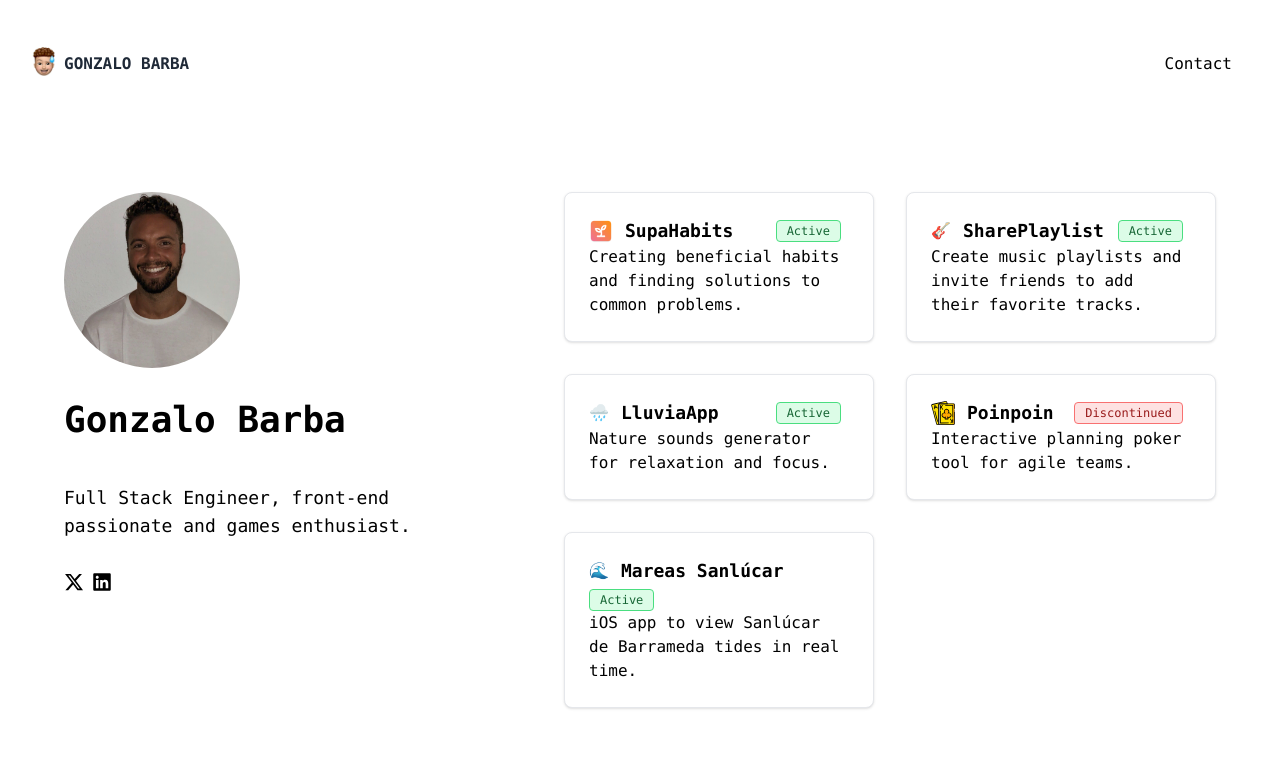
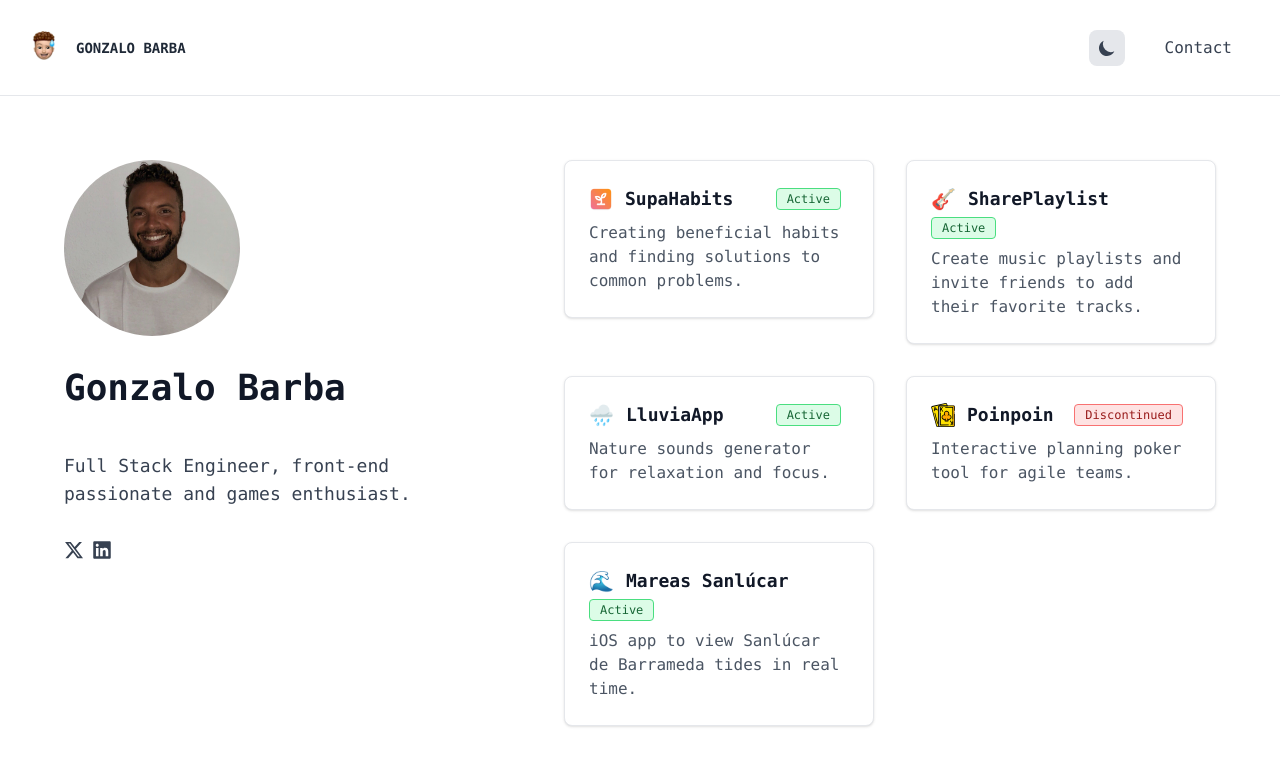
Before and after one commit to gon250/gonzalobarba.me, a Next.js app: page / in a window 1280 px wide. Shown: the top 766 px of the page. Built offline with nearby package versions, Linux system fonts and the light colour scheme.

Commit message:
Add dark mode and solve minor issues

```diff
--- a/components/header.tsx
+++ b/components/header.tsx
@@ -2,20 +2,44 @@
 import profilePic from "../public/me-ios.jpg";
 import Image from "next/image";
 
-export default function Header() {
+interface HeaderProps {
+  darkMode?: boolean;
+  toggleDarkMode?: () => void;
+}
+
+export default function Header({ darkMode, toggleDarkMode }: HeaderProps) {
 
     return (
-      <header className="z-30 flex items-center w-full h-24 sm:h-32">
-        <div className="container flex justify-between px-6 mx-auto">
-          <div className="flex justify-center items-center">
-            <Image src={profilePic} width={40} height={40} alt="profile" />
-            <span className="text-md font-black text-gray-800 uppercase">
+      <header className="z-30 flex items-center w-full h-20 sm:h-24 border-b border-gray-200 dark:border-gray-700 transition-colors duration-300">
+        <div className="container flex justify-between items-center px-6 mx-auto">
+          <div className="flex justify-center items-center gap-2 sm:gap-3">
+            <Image src={profilePic} width={40} height={40} alt="profile" className="rounded-full" />
+            <span className="text-sm sm:text-md font-black text-gray-800 dark:text-white uppercase">
               Gonzalo Barba
             </span>
           </div>
-          <a href="mailto:me@gonzalobarba.com" className="flex px-6 py-2 hover:text-black">
-            Contact
-          </a>
+          <div className="flex items-center gap-3 sm:gap-4">
+            {toggleDarkMode && (
+              <button
+                onClick={toggleDarkMode}
+                className="p-2 rounded-lg bg-gray-200 dark:bg-gray-700 hover:bg-gray-300 dark:hover:bg-gray-600 transition-colors duration-200"
+                aria-label="Toggle dark mode"
+              >
+                {darkMode ? (
+                  <svg className="w-5 h-5 text-yellow-500" fill="currentColor" viewBox="0 0 20 20">
+                    <path fillRule="evenodd" d="M10 2a1 1 0 011 1v1a1 1 0 11-2 0V3a1 1 0 011-1zm4 8a4 4 0 11-8 0 4 4 0 018 0zm-.464 4.95l.707.707a1 1 0 001.414-1.414l-.707-.707a1 1 0 00-1.414 1.414zm2.12-10.607a1 1 0 010 1.414l-.706.707a1 1 0 11-1.414-1.414l.707-.707a1 1 0 011.414 0zM17 11a1 1 0 100-2h-1a1 1 0 100 2h1zm-7 4a1 1 0 011 1v1a1 1 0 11-2 0v-1a1 1 0 011-1zM5.05 6.464A1 1 0 106.465 5.05l-.708-.707a1 1 0 00-1.414 1.414l.707.707zm1.414 8.486l-.707.707a1 1 0 01-1.414-1.414l.707-.707a1 1 0 011.414 1.414zM4 11a1 1 0 100-2H3a1 1 0 000 2h1z" clipRule="evenodd"></path>
+                  </svg>
+                ) : (
+                  <svg className="w-5 h-5 text-gray-700" fill="currentColor" viewBox="0 0 20 20">
+                    <path d="M17.293 13.293A8 8 0 016.707 2.707a8.001 8.001 0 1010.586 10.586z"></path>
+                  </svg>
+                )}
+              </button>
+            )}
+            <a href="mailto:me@gonzalobarba.com" className="text-sm sm:text-base px-3 sm:px-6 py-2 text-gray-700 dark:text-gray-300 hover:text-black dark:hover:text-white transition-colors">
+              Contact
+            </a>
+          </div>
         </div>
       </header>
     );
--- a/pages/index.tsx
+++ b/pages/index.tsx
@@ -1,6 +1,7 @@
 import Head from "next/head";
 import Image from "next/image";
 import { FaLinkedin, FaXTwitter } from "react-icons/fa6";
+import { useState, useEffect } from "react";
 
 import ProfileImg from "../public/me.jpg";
 
@@ -10,6 +11,28 @@ import Header from "../components/header";
 import Link from "next/link";
 
 export default function Home() {
+  const [darkMode, setDarkMode] = useState(() => {
+    // Initialize from localStorage if available
+    if (typeof window !== 'undefined') {
+      return localStorage.getItem('darkMode') === 'true';
+    }
+    return false;
+  });
+
+  useEffect(() => {
+    // Apply dark mode class to document
+    if (darkMode) {
+      document.documentElement.classList.add('dark');
+      localStorage.setItem('darkMode', 'true');
+    } else {
+      document.documentElement.classList.remove('dark');
+      localStorage.setItem('darkMode', 'false');
+    }
+  }, [darkMode]);
+
+  const toggleDarkMode = () => {
+    setDarkMode(!darkMode);
+  };
   return (
     <>
       <Head>
@@ -19,9 +42,9 @@ export default function Home() {
         <link rel="icon" href="/favicon.ico" />
       </Head>
 
-      <main className="relative h-screen overflow-hidden font-mono bg-white dark:bg-gray-800">
-        <Header />
-        <div className="min-h-screen flex flex-col lg:flex-row max-lg:pb-16 max-w-[1800px] mx-auto">
+      <main className="relative min-h-screen font-mono bg-white dark:bg-gray-900 transition-colors duration-300">
+        <Header darkMode={darkMode} toggleDarkMode={toggleDarkMode} />
+        <div className="flex flex-col lg:flex-row pb-8 lg:pb-0 max-w-[1800px] mx-auto">
           <section className="shrink-0 space-y-4 lg:space-y-8 lg:w-[350px] xl:w-[500px] p-6 lg:p-16 lg:pr-0 xl:pr-16">
             <div className="flex gap-4 lg:gap-8 lg:flex-col justify-start items-start">
               <Image
@@ -33,34 +56,34 @@ export default function Home() {
                 src={ProfileImg}
               />
               <div className="flex-1">
-                <h1 className="font-bold lg:font-extrabold text-xl lg:text-4xl mb-1 lg:mb-3">
+                <h1 className="font-bold lg:font-extrabold text-xl lg:text-4xl mb-1 lg:mb-3 text-gray-900 dark:text-white">
                   Gonzalo Barba
                 </h1>
               </div>
             </div>
-            <div className="lg:text-lg leading-relaxed -space-y-4">
-              <p>
+            <div className="lg:text-lg leading-relaxed">
+              <p className="text-gray-700 dark:text-gray-300">
                 Full Stack Engineer, front-end passionate and games enthusiast.
               </p>
             </div>
-            <div className="lg:text-lg leading-relaxed -space-y-4">
-              <div className="flex gap-2 text-xl">
-                <Link href="https://twitter.com/zalo250" className="hover:cursor-pointer">
+            <div className="lg:text-lg leading-relaxed">
+              <div className="flex gap-2 text-xl text-gray-700 dark:text-gray-300">
+                <Link href="https://twitter.com/zalo250" className="hover:cursor-pointer hover:text-gray-900 dark:hover:text-white transition-colors">
                   <FaXTwitter />
                 </Link>
-                <Link href="https://www.linkedin.com/in/gbarbalopez/" className="hover:cursor-pointer">
+                <Link href="https://www.linkedin.com/in/gbarbalopez/" className="hover:cursor-pointer hover:text-gray-900 dark:hover:text-white transition-colors">
                   <FaLinkedin />
                 </Link>
               </div>
             </div>
           </section>
           {/*Side projects details*/}
-          <section className="lg:h-screen lg:overflow-scroll noscrollbar w-full max-w-[1100px]">
-            <div className="divider px-6 my-0 lg:hidden "></div>
-            <ul className="max-lg:space-y-4 p-6 lg:p-16 lg:grid lg:grid-cols-2 lg:gap-8">
-              <li className="card duration-200 h-min col-span-1">
+          <section className="lg:h-screen lg:overflow-y-auto lg:overflow-x-hidden w-full max-w-[1100px]">
+            <div className="border-t border-gray-200 dark:border-gray-700 px-6 my-0 lg:hidden"></div>
+            <ul className="space-y-4 p-6 lg:p-16 lg:grid lg:grid-cols-2 lg:gap-8 lg:space-y-0 flex flex-col items-center lg:items-stretch lg:flex-none">
+              <li className="card duration-200 h-min col-span-1 w-full">
                 <a
-                  className="cursor-pointer block max-w-sm p-6 bg-white border border-gray-200 rounded-lg shadow hover:bg-gray-100 dark:bg-gray-800 dark:border-gray-700 dark:hover:bg-gray-700"
+                  className="cursor-pointer block max-w-sm p-6 bg-white border border-gray-200 rounded-lg shadow hover:bg-gray-100 dark:bg-gray-800 dark:border-gray-700 dark:hover:bg-gray-700 transition-colors"
                   href="https://www.supahabits.com"
                   target="_blank" rel="noreferrer"
                 >
@@ -68,70 +91,70 @@ export default function Home() {
                     <Image alt="PermanentLink Logo"
                            width={20}
                            height={20}
-                           className="w-5 h-5 lg:w-6 lg:h-6 w-5 h-5 lg:w-6 lg:h-6"
+                           className="w-5 h-5 lg:w-6 lg:h-6"
                            src={SupaHabitsLogo} />
-                    <p className="mr-auto font-bold lg:text-lg">SupaHabits</p>
+                    <p className="mr-auto font-bold lg:text-lg text-gray-900 dark:text-white">SupaHabits</p>
                     <div className="flex gap-2">
                       <span
-                        className="bg-green-100 text-green-800 text-xs font-medium me-2 px-2.5 py-0.5 rounded border border-green-400">
+                        className="bg-green-100 text-green-800 dark:bg-green-900 dark:text-green-200 text-xs font-medium me-2 px-2.5 py-0.5 rounded border border-green-400 dark:border-green-600">
                         Active
                       </span>
                     </div>
                   </div>
-                  <p className="text-base-content/80 text-sm lg:text-base">
+                  <p className="text-gray-600 dark:text-gray-300 text-sm lg:text-base mt-2">
                     Creating beneficial habits and finding solutions to common problems.
                   </p>
                 </a>
               </li>
-              <li className="card duration-200 h-min col-span-1">
+              <li className="card duration-200 h-min col-span-1 w-full">
                 <a
-                  className="cursor-pointer block max-w-sm p-6 bg-white border border-gray-200 rounded-lg shadow hover:bg-gray-100 dark:bg-gray-800 dark:border-gray-700 dark:hover:bg-gray-700"
+                  className="cursor-pointer block max-w-sm p-6 bg-white border border-gray-200 rounded-lg shadow hover:bg-gray-100 dark:bg-gray-800 dark:border-gray-700 dark:hover:bg-gray-700 transition-colors"
                   href="https://www.shareplaylist.club/"
                   target="_blank" rel="noreferrer"
                 >
                   <div className="flex items-center gap-y-1 gap-x-2 lg:gap-x-3 flex-wrap">
-                    <span>
+                    <span className="text-xl">
                       🎸
                     </span>
-                    <p className="mr-auto font-bold lg:text-lg">SharePlaylist</p>
+                    <p className="mr-auto font-bold lg:text-lg text-gray-900 dark:text-white">SharePlaylist</p>
                     <div className="flex gap-2">
                       <span
-                        className="bg-green-100 text-green-800 text-xs font-medium me-2 px-2.5 py-0.5 rounded border border-green-400">
+                        className="bg-green-100 text-green-800 dark:bg-green-900 dark:text-green-200 text-xs font-medium me-2 px-2.5 py-0.5 rounded border border-green-400 dark:border-green-600">
                         Active
                       </span>
                     </div>
                   </div>
-                  <p className="text-base-content/80 text-sm lg:text-base">
+                  <p className="text-gray-600 dark:text-gray-300 text-sm lg:text-base mt-2">
                     Create music playlists and invite friends to add their favorite tracks.
                   </p>
                 </a>
               </li>
-              <li className="card duration-200 h-min col-span-1">
+              <li className="card duration-200 h-min col-span-1 w-full">
                 <a
-                  className="cursor-pointer block max-w-sm p-6 bg-white border border-gray-200 rounded-lg shadow hover:bg-gray-100 dark:bg-gray-800 dark:border-gray-700 dark:hover:bg-gray-700"
+                  className="cursor-pointer block max-w-sm p-6 bg-white border border-gray-200 rounded-lg shadow hover:bg-gray-100 dark:bg-gray-800 dark:border-gray-700 dark:hover:bg-gray-700 transition-colors"
                   href="https://lluvia-app.vercel.app/"
                   target="_blank" rel="noreferrer"
                 >
                   <div className="flex items-center gap-y-1 gap-x-2 lg:gap-x-3 flex-wrap">
-                    <span>
+                    <span className="text-xl">
                       🌧️
                     </span>
-                    <p className="mr-auto font-bold lg:text-lg">LluviaApp</p>
+                    <p className="mr-auto font-bold lg:text-lg text-gray-900 dark:text-white">LluviaApp</p>
                     <div className="flex gap-2">
                       <span
-                        className="bg-green-100 text-green-800 text-xs font-medium me-2 px-2.5 py-0.5 rounded border border-green-400">
+                        className="bg-green-100 text-green-800 dark:bg-green-900 dark:text-green-200 text-xs font-medium me-2 px-2.5 py-0.5 rounded border border-green-400 dark:border-green-600">
                         Active
                       </span>
                     </div>
                   </div>
-                  <p className="text-base-content/80 text-sm lg:text-base">
+                  <p className="text-gray-600 dark:text-gray-300 text-sm lg:text-base mt-2">
                     Nature sounds generator for relaxation and focus.
                   </p>
                 </a>
               </li>
-              <li className="card duration-200 h-min col-span-1">
+              <li className="card duration-200 h-min col-span-1 w-full">
                 <a
-                  className="cursor-pointer block max-w-sm p-6 bg-white border border-gray-200 rounded-lg shadow hover:bg-gray-100 dark:bg-gray-800 dark:border-gray-700 dark:hover:bg-gray-700"
+                  className="cursor-pointer block max-w-sm p-6 bg-white border border-gray-200 rounded-lg shadow hover:bg-gray-100 dark:bg-gray-800 dark:border-gray-700 dark:hover:bg-gray-700 transition-colors"
                   href="https://www.poinpoin.io/"
                   target="_blank" rel="noreferrer"
                 >
@@ -139,40 +162,40 @@ export default function Home() {
                     <Image alt="PermanentLink Logo"
                            width={20}
                            height={20}
-                           className="w-5 h-5 lg:w-6 lg:h-6 w-5 h-5 lg:w-6 lg:h-6"
+                           className="w-5 h-5 lg:w-6 lg:h-6"
                            src={PlaningPokerLogo} />
-                    <p className="mr-auto font-bold lg:text-lg">Poinpoin</p>
+                    <p className="mr-auto font-bold lg:text-lg text-gray-900 dark:text-white">Poinpoin</p>
                     <div className="flex gap-2">
                       <span
-                        className="bg-red-100 text-red-800 text-xs font-medium me-2 px-2.5 py-0.5 rounded border border-red-400">
+                        className="bg-red-100 text-red-800 dark:bg-red-900 dark:text-red-200 text-xs font-medium me-2 px-2.5 py-0.5 rounded border border-red-400 dark:border-red-600">
                         Discontinued
                       </span>
                     </div>
                   </div>
-                  <p className="text-base-content/80 text-sm lg:text-base">
+                  <p className="text-gray-600 dark:text-gray-300 text-sm lg:text-base mt-2">
                     Interactive planning poker tool for agile teams.
                   </p>
                 </a>
               </li>
-              <li className="card duration-200 h-min col-span-1">
+              <li className="card duration-200 h-min col-span-1 w-full">
                 <Link
-                  className="cursor-pointer block max-w-sm p-6 bg-white border border-gray-200 rounded-lg shadow hover:bg-gray-100 dark:bg-gray-800 dark:border-gray-700 dark:hover:bg-gray-700"
+                  className="cursor-pointer block max-w-sm p-6 bg-white border border-gray-200 rounded-lg shadow hover:bg-gray-100 dark:bg-gray-800 dark:border-gray-700 dark:hover:bg-gray-700 transition-colors"
                   href="/mareas-sanlucar"
                 >
                   <div className="flex items-center gap-y-1 gap-x-2 lg:gap-x-3 flex-wrap">
-                    <span>
+                    <span className="text-xl">
                       🌊
                     </span>
-                    <p className="mr-auto font-bold lg:text-lg">Mareas Sanlúcar</p>
+                    <p className="mr-auto font-bold lg:text-lg text-gray-900 dark:text-white">Mareas Sanlúcar</p>
                     <div className="flex gap-2">
                       <span
-                        className="bg-green-100 text-green-800 text-xs font-medium me-2 px-2.5 py-0.5 rounded border border-green-400"
+                        className="bg-green-100 text-green-800 dark:bg-green-900 dark:text-green-200 text-xs font-medium me-2 px-2.5 py-0.5 rounded border border-green-400 dark:border-green-600"
                       >
                         Active
                       </span>
                     </div>
                   </div>
-                  <p className="text-base-content/80 text-sm lg:text-base">
+                  <p className="text-gray-600 dark:text-gray-300 text-sm lg:text-base mt-2">
                     iOS app to view Sanlúcar de Barrameda tides in real time.
                   </p>
                 </Link>
--- a/tailwind.config.js
+++ b/tailwind.config.js
@@ -1,5 +1,6 @@
 /** @type {import("tailwindcss").Config} */
 module.exports = {
+  darkMode: "class",
   content: [
     "./pages/**/*.{js,ts,jsx,tsx}",
     "./components/**/*.{js,ts,jsx,tsx}"
```
Also changed, not shown: pages/_app.tsx (+11 -0 lines).
